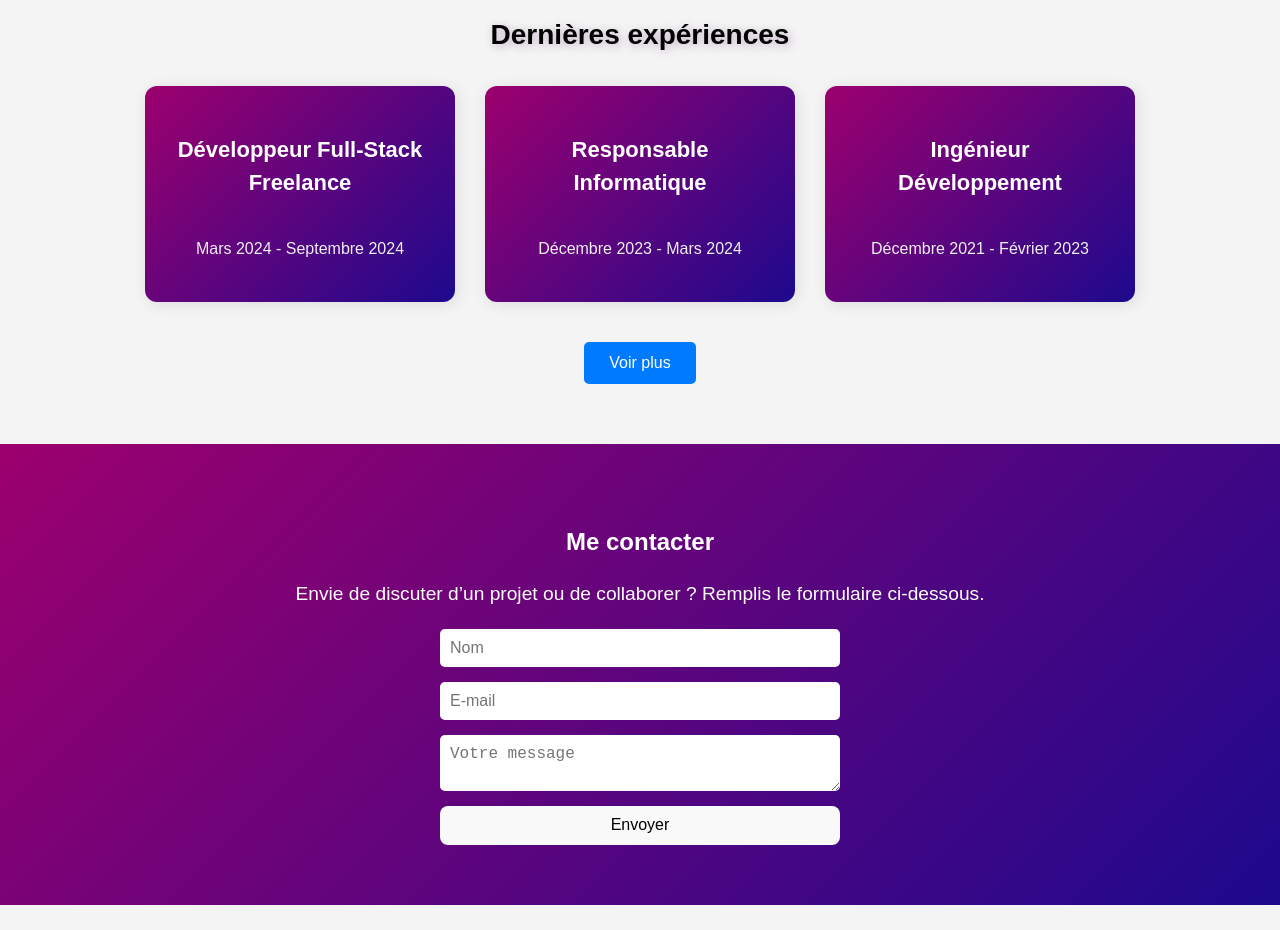
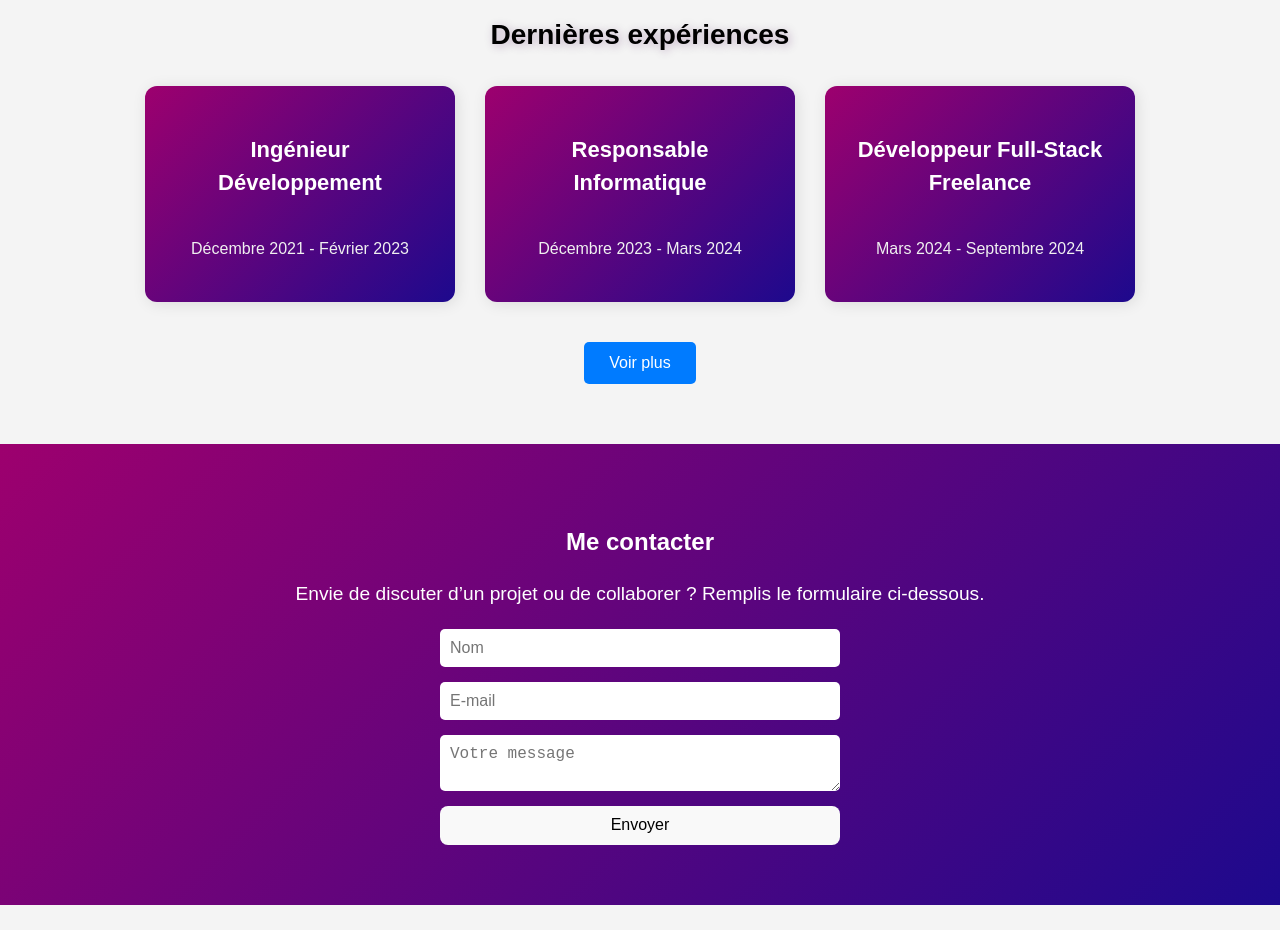
Before and after one commit to cvinciguer/portfolio-frontend, a React (Vite) app: page /portfolio-frontend/ in a window 1280 px wide. Shown: the part 1260-2190 px from the top of the page. Built offline with nearby package versions, Linux system fonts and the light colour scheme.

Commit message:
PTF-016-Reversing exp list in exp section (home) to make it chronological

```diff
--- a/src/pages/Home/ExperienceSection.tsx
+++ b/src/pages/Home/ExperienceSection.tsx
@@ -2,7 +2,7 @@ import { Link } from "react-router-dom";
 import styles from "./ExperienceSection.module.css";
 import { experiences } from "../../data/data";
 
-const latestExperiences = experiences.slice(0, 3); // Prendre les 3 dernières expériences
+const latestExperiences = experiences.slice(0, 3).reverse(); // Prendre les 3 dernières expériences
 
 export const ExperienceSection: React.FC = () => {
   return (
```
